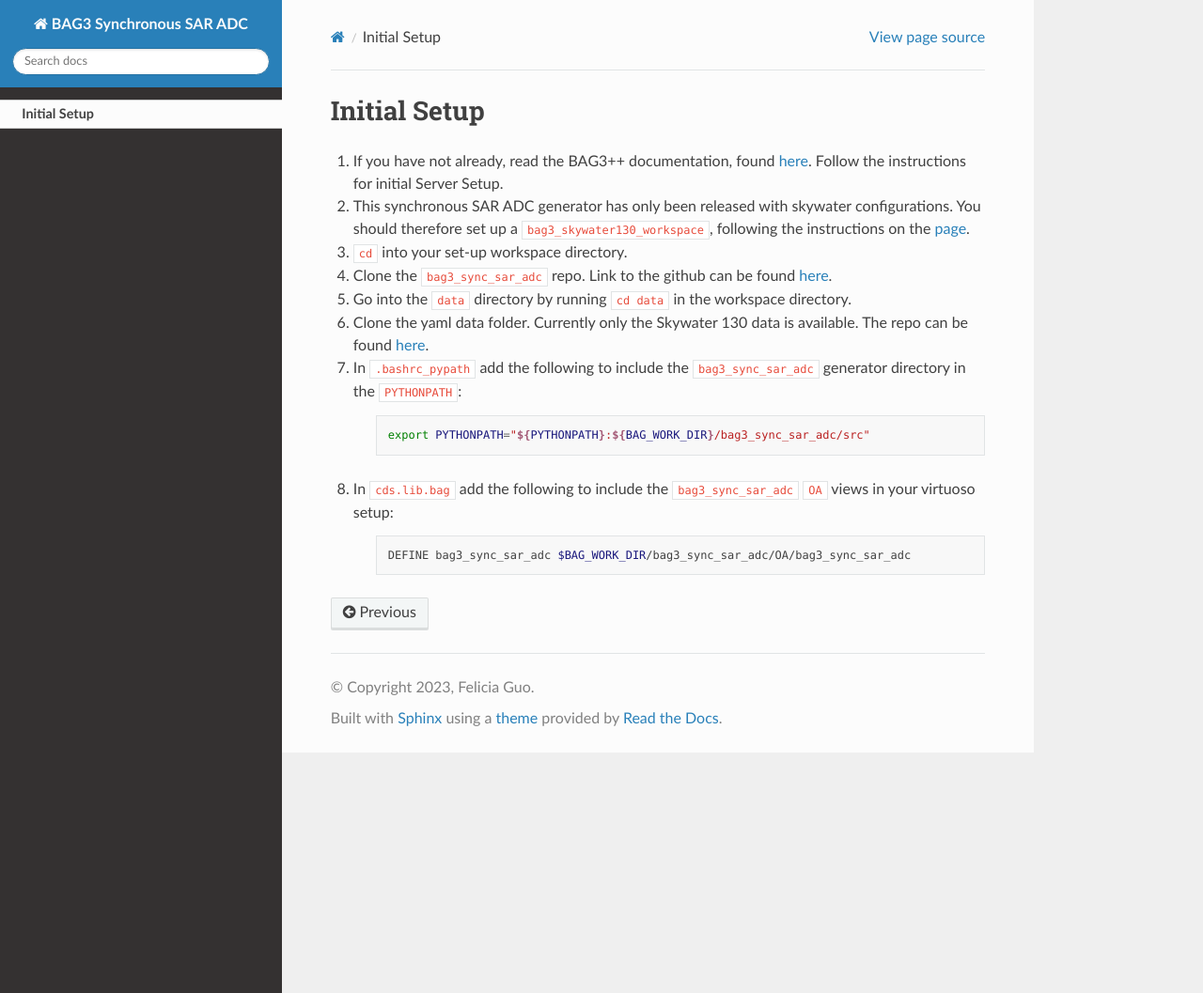
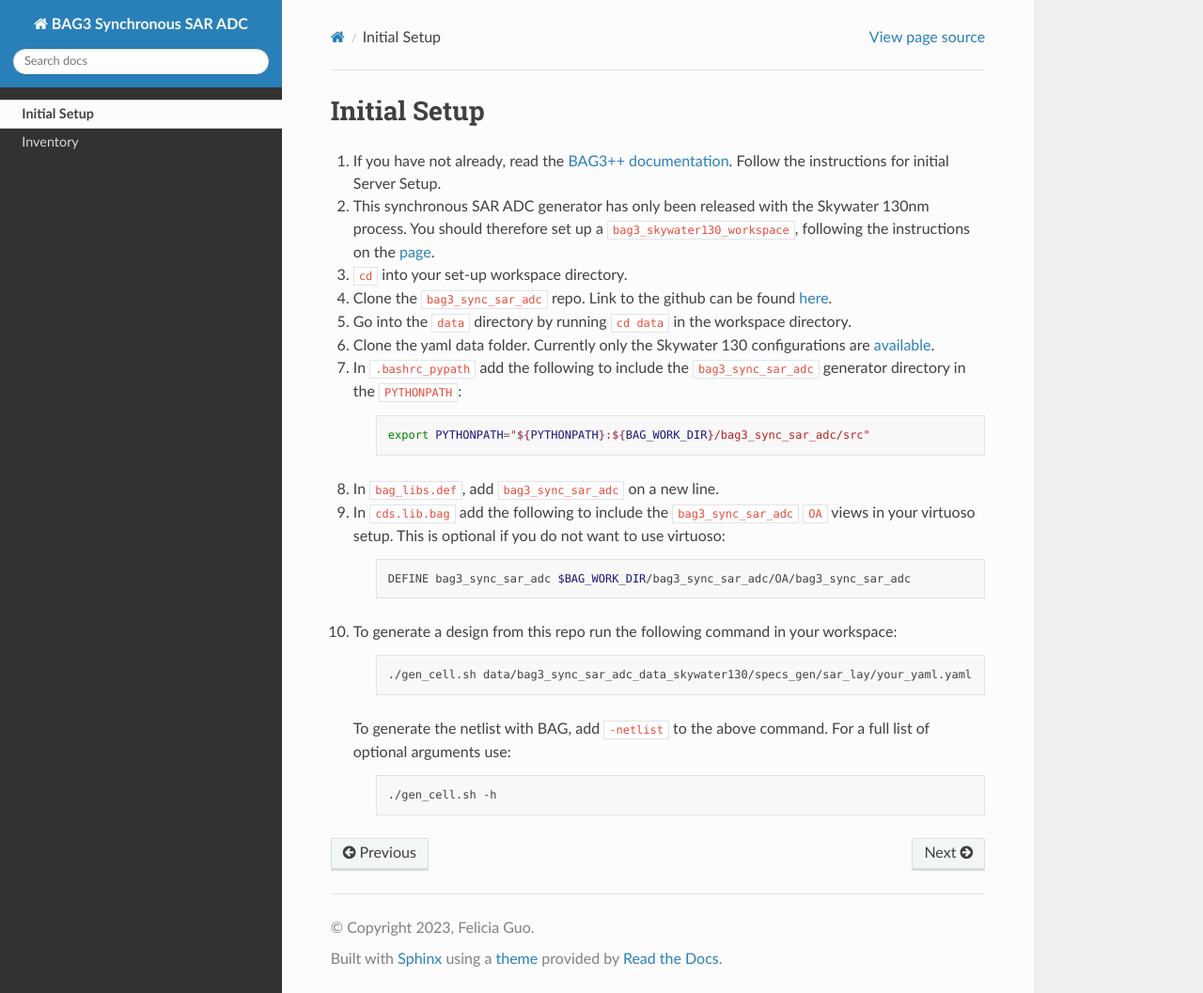
Before and after one commit to ucb-art/bag3_sync_sar_adc, a Sphinx documentation site: the page built from docs/source/setup.rst, in a window 1280 px wide and 1057 px high. Shown: the whole window at 94% size. Built offline with Sphinx 7.4.7 and the Read the Docs theme 2.0.0, drawn with Linux system fonts in a browser that asks for light colours.

Commit message:
documentation update

```diff
--- a/docs/source/index.rst
+++ b/docs/source/index.rst
@@ -16,8 +16,13 @@ We present a synchronous SAR ADC that can be generated with BAG3.
 
    This page is still under development
 
+.. note::
+   This generator has only been verified to be LVS and DRC clean on the configurations in the provided yamls.
+   Verification was done with Calibre. For LVS, the layout must be compared with the netlist (not a Virtuoso schematic).
+
 Contents
 ----------
 
 .. toctree::
    setup
+   inventory
--- a/docs/source/setup.rst
+++ b/docs/source/setup.rst
@@ -1,9 +1,9 @@
 Initial Setup
 ==============
 
-#. If you have not already, read the BAG3++ documentation, found `here <https://bag3-readthedocs.readthedocs.io/en/latest/>`_. Follow the instructions for initial Server Setup.
+#. If you have not already, read the `BAG3++ documentation <https://bag3-readthedocs.readthedocs.io/en/latest/>`_. Follow the instructions for initial Server Setup.
 
-#. This synchronous SAR ADC generator has only been released with skywater configurations. You should therefore set up a ``bag3_skywater130_workspace``, following the instructions on the `page <https://github.com/ucb-art/bag3_skywater130_workspace>`_.
+#. This synchronous SAR ADC generator has only been released with the Skywater 130nm process. You should therefore set up a ``bag3_skywater130_workspace``, following the instructions on the `page <https://github.com/ucb-art/bag3_skywater130_workspace>`_.
 
 #. ``cd`` into your set-up workspace directory.
 
@@ -11,7 +11,7 @@ Initial Setup
 
 #. Go into the ``data`` directory by running ``cd data`` in the workspace directory.
 
-#. Clone the yaml data folder. Currently only the Skywater 130 data is available. The repo can be found `here <https://github.com/ucb-art/bag3_sync_sar_adc_data_skywater130/tree/main>`_.
+#. Clone the yaml data folder. Currently only the Skywater 130 configurations are `available <https://github.com/ucb-art/bag3_sync_sar_adc_data_skywater130/tree/main>`_.
 
 #. In ``.bashrc_pypath`` add the following to include the ``bag3_sync_sar_adc`` generator directory in the ``PYTHONPATH``:
 
@@ -19,8 +19,22 @@ Initial Setup
 
       export PYTHONPATH="${PYTHONPATH}:${BAG_WORK_DIR}/bag3_sync_sar_adc/src"
 
-#. In ``cds.lib.bag`` add the following to include the ``bag3_sync_sar_adc`` ``OA`` views in your virtuoso setup:
+#. In ``bag_libs.def``, add ``bag3_sync_sar_adc`` on a new line.
+
+#. In ``cds.lib.bag`` add the following to include the ``bag3_sync_sar_adc`` ``OA`` views in your virtuoso setup. This is optional if you do not want to use virtuoso:
 
     .. code-block:: bash
 
       DEFINE bag3_sync_sar_adc $BAG_WORK_DIR/bag3_sync_sar_adc/OA/bag3_sync_sar_adc
+
+#. To generate a design from this repo run the following command in your workspace:
+
+    .. code-block:: bash
+
+      ./gen_cell.sh data/bag3_sync_sar_adc_data_skywater130/specs_gen/sar_lay/your_yaml.yaml
+
+   To generate the netlist with BAG, add ``-netlist`` to the above command. For a full list of optional arguments use:
+
+    .. code-block:: bash
+
+      ./gen_cell.sh -h
```
Also changed, not shown: docs/source/inventory.rst (added, +44 -0 lines).
